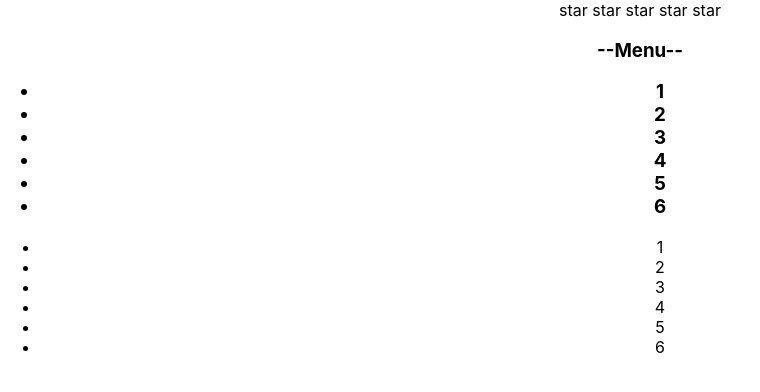
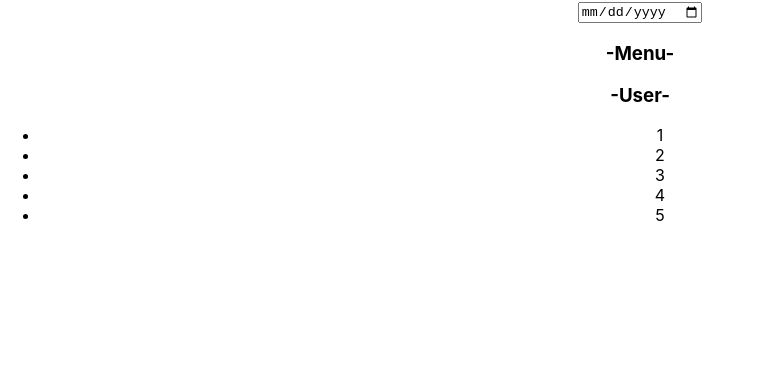
Before and after one commit to DimanManko/my-proga-different, a React (Create React App) app: page / in a window 1280 px wide. Shown: the top 392 px of the page, without its empty margins (0-760 px from the left). Built offline with nearby package versions, Linux system fonts and the light colour scheme.

Commit message:
Готово ControlledCheckbox при нажати изменяется из true на false

```diff
--- a/src/Accordion.tsx
+++ /dev/null
@@ -1,42 +0,0 @@
-import React from 'react';
-import {findAllByDisplayValue} from "@testing-library/react";
-
-type AccordionPropsType = {
-    title: string;
-    collapsed: (value:boolean)=>void
-    value: boolean
-}
-
-export function Accordion(props: AccordionPropsType) {
-    return (
-        <div>
-            <AccordionTitle title={props.title} collapsed={props.collapsed} value={false} />
-            <AccordionBody/>
-        </div>
-    )
-}
-
-type AccordionTitlePropsType = {
-    title: string
-    collapsed: (value: boolean)=> void
-    value: boolean
-}
-
-function AccordionTitle(props: AccordionTitlePropsType) {
-    return <h3 onClick={() => {props.collapsed(props.value)}}><b>--{props.title}--</b>
-    {props.collapsed() ? props.title : props.title && <AccordionBody/> }
-    </h3>
-}
-
-function AccordionBody() {
-    return (
-        <ul>
-            <li>1</li>
-            <li>2</li>
-            <li>3</li>
-            <li>4</li>
-            <li>5</li>
-            <li>6</li>
-        </ul>
-    )
-}
--- /dev/null
+++ b/src/Accordion/Accordion.tsx
@@ -0,0 +1,49 @@
+import React from 'react';
+
+
+type AccordionPropsType = {
+    titleValue: string;
+    collapsed: boolean
+}
+
+export function Accordion (props: AccordionPropsType) {
+
+    if (props.collapsed === true) {
+        return (
+            <div>
+                <AccordionTitle title={props.titleValue}/>
+            </div>
+        )
+    } else {
+        return(
+            <div>
+                <AccordionTitle title={props.titleValue}/>
+                <AccordionBody/>
+            </div>
+        )
+    }
+}
+
+type AccordionTitlePropsType = {
+    title: string
+}
+
+function AccordionTitle(props: AccordionTitlePropsType) {
+    return (
+        <h3><b>-{props.title}-</b></h3>
+    )
+}
+
+function AccordionBody() {
+    return (
+
+        <ul>
+            <li>1</li>
+            <li>2</li>
+            <li>3</li>
+            <li>4</li>
+            <li>5</li>
+        </ul>
+
+    )
+}
--- a/src/App.tsx
+++ b/src/App.tsx
@@ -1,18 +1,24 @@
 import React, {useState} from 'react';
 import './App.css';
-import {Rating, ratingValueType} from "./Rating";
-import {Accordion} from "./Accordion";
+import {LoginPage} from "./Props/Login";
+import {HW3} from "./HW3/HW3";
+import {Counter} from "./Counter/Counter";
+import {Accordion} from "./Accordion/Accordion";
+import {Rating} from "./Rating/Rating";
 
 
 function App() {
 
-    let [ratingValue, setratingValue] = useState<ratingValueType>(0)
-    let [accordionCollapsed, setAccordionCollapsed] = useState<boolean>(true)
 
     return (
         <div className="App">
-            <Rating value={ratingValue} onClick={setratingValue}/>
-            <Accordion title={"Menu"} collapsed={setAccordionCollapsed} value={accordionCollapsed}/>
+            {/*{< LoginPage/>}*/}
+            {/*{<HW3/>}*/}
+            {/*<Counter/>*/}
+            <input type="date"/>
+            <Accordion titleValue = {"Menu"} collapsed = {true}/>
+            <Accordion titleValue = {"User"} collapsed = {false}/>
+            {/*<Rating value = {1}/>*/}
         </div>
     );
 }
```
Also changed, not shown: src/ControlledCheckbox/ControlledCheckbox.tsx (added), src/ControlledInput/ControlledInput.tsx (added), src/Rating/Rating.tsx (renamed from src/Rating.tsx).
